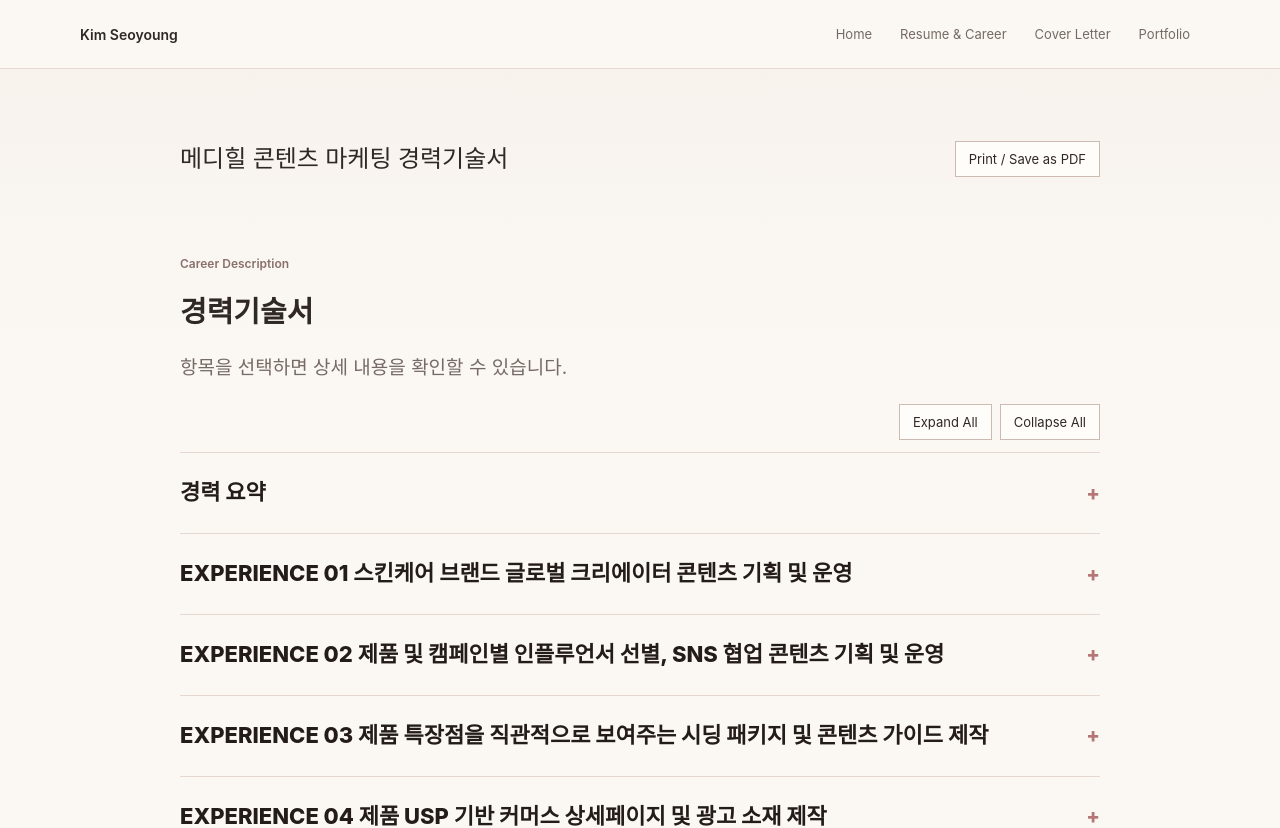
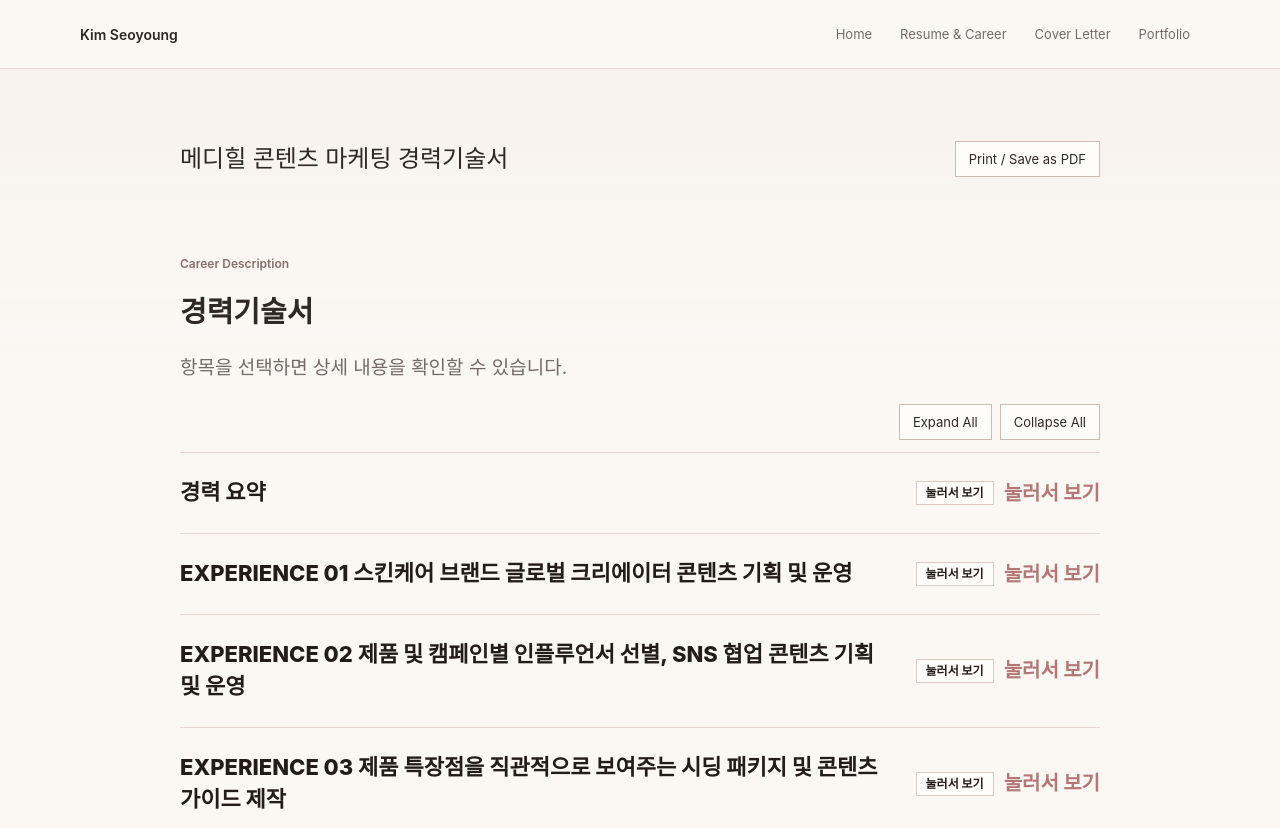
Before and after one commit to lea-kim03/kimseoyoung-ifamilySC-portfolio, a React (Vite) app: page /#/mediheal/career in a window 1280 px wide. Shown: the top 828 px of the page. Built offline with nearby package versions, Linux system fonts and the light colour scheme.

Commit message:
Add Mediheal accordion view labels

```diff
--- a/src/App.css
+++ b/src/App.css
@@ -567,9 +567,28 @@ ul {
   color: #241c19;
 }
 
+.accordion-cue {
+  display: inline-flex;
+  align-items: center;
+  gap: 10px;
+  flex-shrink: 0;
+}
+
+.accordion-label {
+  padding: 5px 9px;
+  color: var(--rose);
+  border: 1px solid #dcc9c1;
+  background: #fffdf9;
+  font-size: 12px;
+  font-weight: 700;
+  line-height: 1;
+}
+
 .accordion-symbol {
   color: var(--rose);
   font-size: 20px;
+  flex: 0 0 auto;
+  white-space: nowrap;
 }
 
 .accordion-panel {
--- a/src/components/Accordion.jsx
+++ b/src/components/Accordion.jsx
@@ -1,6 +1,11 @@
 import { useState } from "react";
 
-export default function Accordion({ items, defaultOpenFirst = true }) {
+export default function Accordion({
+  items,
+  defaultOpenFirst = true,
+  expandLabel = "+",
+  collapseLabel = "-"
+}) {
   const [openItems, setOpenItems] = useState(() => new Set(defaultOpenFirst ? [items[0]?.id] : []));
 
   const toggleItem = (id) => {
@@ -33,7 +38,10 @@ export default function Accordion({ items, defaultOpenFirst = true }) {
               onClick={() => toggleItem(item.id)}
             >
               <span>{item.title}</span>
-              <span className="accordion-symbol">{isOpen ? "-" : "+"}</span>
+              <span className="accordion-cue">
+                <span className="accordion-label">{isOpen ? "접기" : "눌러서 보기"}</span>
+              <span className="accordion-symbol">{isOpen ? collapseLabel : expandLabel}</span>
+              </span>
             </button>
             <div className="accordion-panel">
               <div className="prose">{item.content}</div>
--- a/src/pages/MedihealCareer.jsx
+++ b/src/pages/MedihealCareer.jsx
@@ -19,7 +19,12 @@ export default function MedihealCareer() {
             <p className="muted">항목을 선택하면 상세 내용을 확인할 수 있습니다.</p>
           </div>
         </div>
-        <Accordion items={medihealCareerItems} defaultOpenFirst={false} />
+        <Accordion
+          items={medihealCareerItems}
+          defaultOpenFirst={false}
+          expandLabel="눌러서 보기"
+          collapseLabel="접기"
+        />
       </section>
     </main>
   );
```
